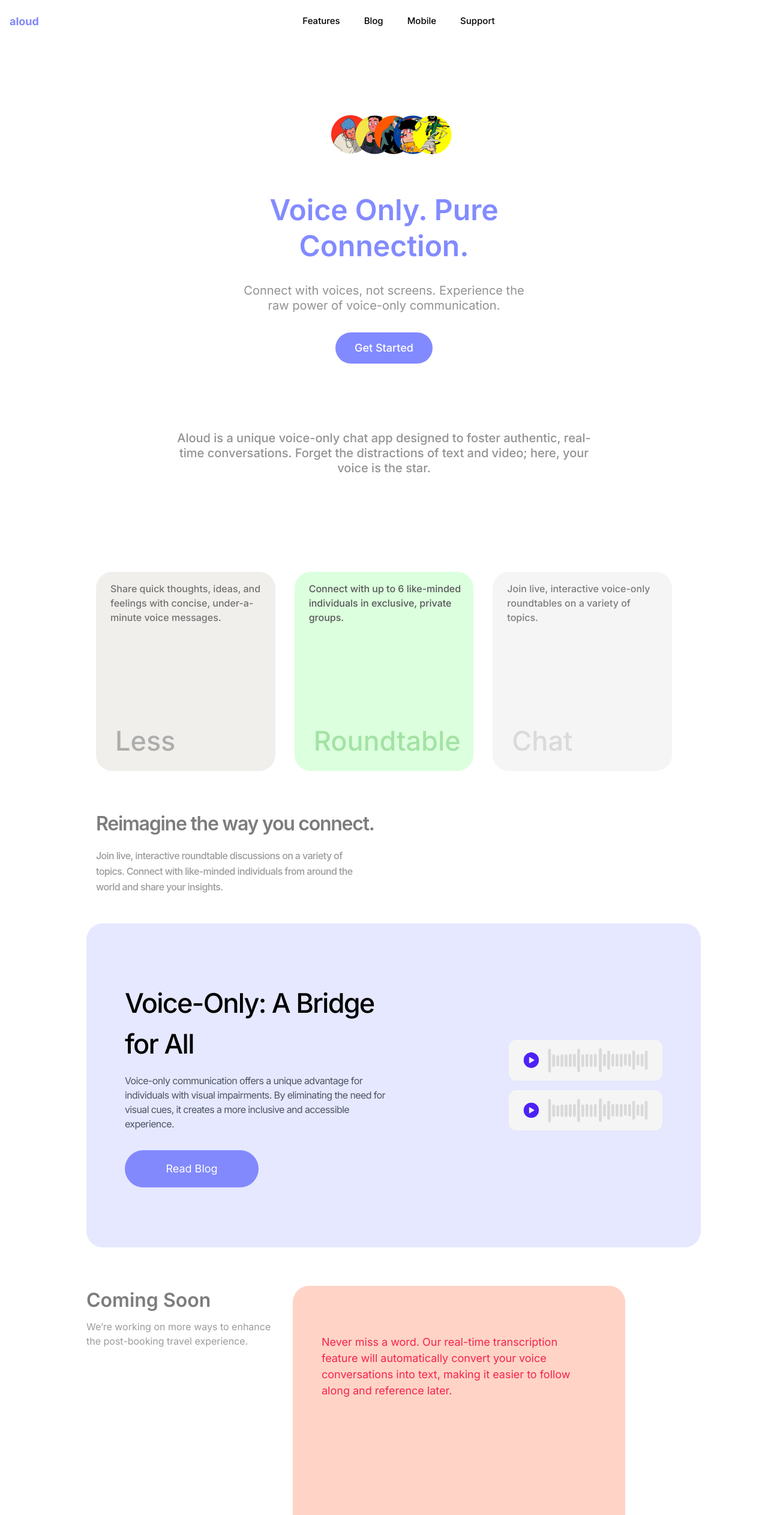
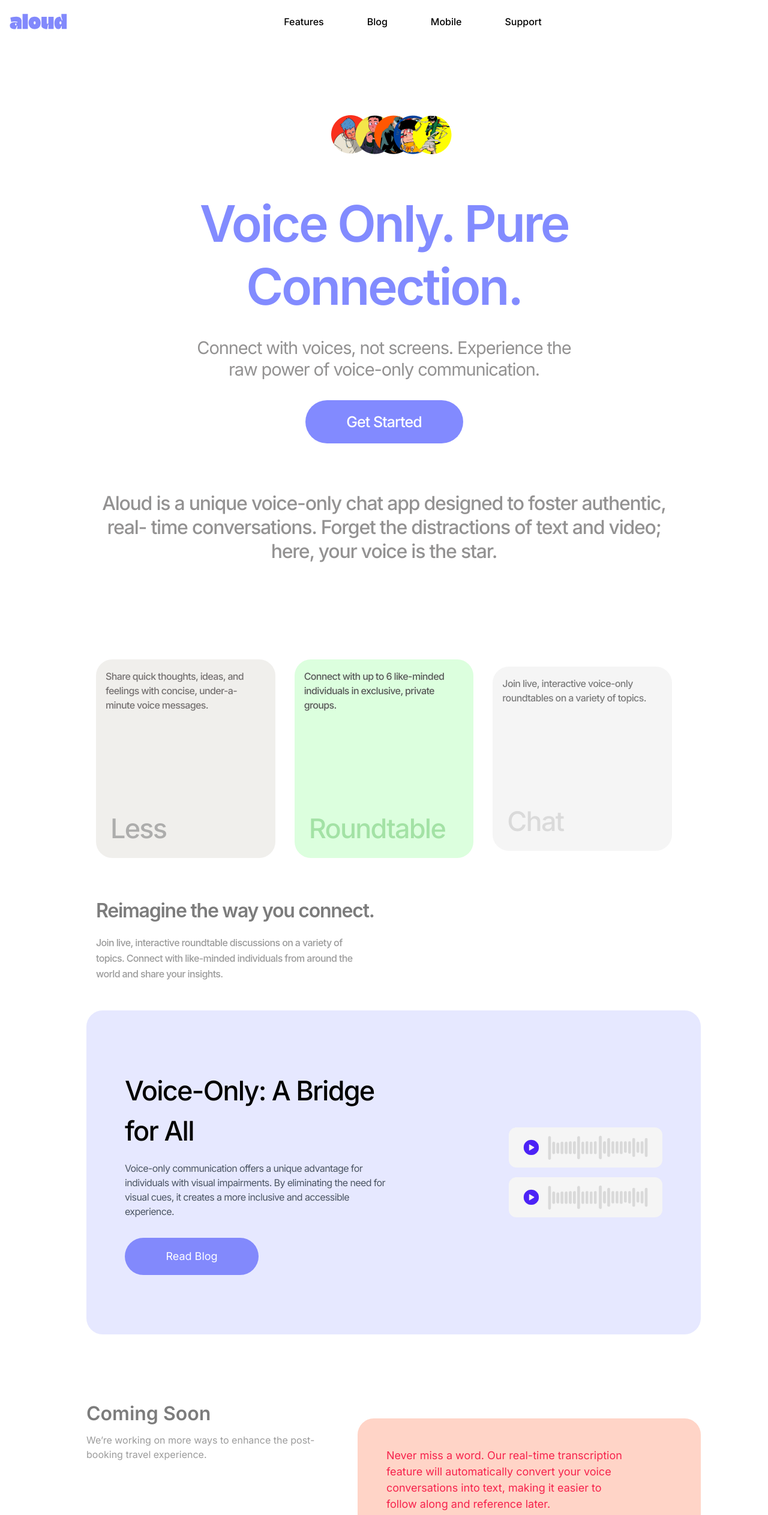
Before and after one commit to AloudHQ/aloud-landing, a React (Create React App) app: page / in a window 1280 px wide. Shown: the top 2525 px of the page at 60% size. Built offline with nearby package versions, Linux system fonts and the light colour scheme.

Commit message:
refixing for mobile view, animation to added soon

```diff
--- a/src/App.js
+++ b/src/App.js
@@ -1,15 +1,14 @@
 import "./index.css"
 import Body from './landing/Body';
 import Navbar from './components/Navbar';
+import Footer from "./components/Footer";
 
 function App() {
   return (
     <div className="">
   <Navbar/>
-  <main>
   <Body/>
-  </main>
-
+  <Footer />
     </div>
   );
 }
--- a/src/components/FeatureCard.js
+++ b/src/components/FeatureCard.js
@@ -1,10 +1,10 @@
 import React from "react";
 
-const FeatureCard = () =>{
-     return(
+const FeatureCard = () => {
+  return (
     <>
       {/* Feature Cards Section */}
-        <div className="flex space-x-8 p-4 justify-center items-stretch mt-36 font-inter font-medium">
+      <div className="flex flex-col md:flex-row md:space-x-8 space-y-8 md:space-y-0 p-4 justify-center items-center mt-36 font-inter font-medium">
         {[
           {
             bgColor: '#E8E6E2A3',
@@ -31,17 +31,15 @@ const FeatureCard = () =>{
           <div
             key={index}
             style={{ backgroundColor: item.bgColor, color: item.textColor }}
-              className="rounded-[27px] p-4 pl-6 w-1/2 flex flex-col justify-between"
+            className="rounded-[27px] -tracking-3 p-4 w-full max-w-md flex flex-col justify-between"
           >
             <p>{item.text}</p>
-              <p style={{ color: item.titleColor }} className="mt-40 text-[45px] pl-2">{item.title}</p>
+            <p style={{ color: item.titleColor }} className="mt-40 text-[45px] pl-2 -tracking-3">{item.title}</p>
           </div>
         ))}
       </div>
+    </>
+  );
+};
 
-
-        </>
-     )
-}
-
-export default FeatureCard
+export default FeatureCard;
--- a/src/components/Footer.js
+++ b/src/components/Footer.js
@@ -0,0 +1,62 @@
+import React from "react";
+import Aloud from "../assets/aloud.svg";
+
+export default function Footer() {
+  return (
+    <footer className="font-inter pt-12 pb-4 text-gray-700">
+      <div className="max-w-screen-lg mx-auto px-4 md:px-0">
+        <div className="flex justify-between items-start md:items-center mb-8">
+          {/* Logo */}
+          <div className="flex-shrink-0">
+            <img src={Aloud} alt="Aloud Logo" className="w-24" />
+          </div>
+
+          {/* Links Section */}
+          <div className="flex gap-32 text-left">
+            <div>
+              <h4 className="pb-6 text-[#9B9B9B] text-[22px] font-medium">Company</h4>
+              <ul className="space-y-2">
+                <li><a href="#" className="text-[#585656] hover:text-black">About us</a></li>
+                <li><a href="#" className="text-[#585656] hover:text-black">Careers</a></li>
+                <li><a href="#" className="text-[#585656] hover:text-black">Press</a></li>
+              </ul>
+            </div>
+
+            <div>
+              <h4 className="pb-6 text-[#9B9B9B] text-[22px] font-medium">Resources</h4>
+              <ul className="space-y-2">
+                <li><a href="#" className="text-[#585656] hover:text-black">Blog</a></li>
+                <li><a href="#" className="text-[#585656] hover:text-black">Help Center</a></li>
+              </ul>
+            </div>
+
+            <div>
+              <h4 className="pb-6 text-[#9B9B9B] text-[22px] font-medium">Legal</h4>
+              <ul className="space-y-2">
+                <li><a href="#" className="text-[#585656] hover:text-black">Privacy Policy</a></li>
+                <li><a href="#" className="text-[#585656] hover:text-black">Regulations</a></li>
+                <li><a href="#" className="text-[#585656] hover:text-black">Cookie Policy</a></li>
+              </ul>
+            </div>
+          </div>
+        </div>
+      </div>
+
+      {/* Full-width Divider hidden on mobile */}
+      <hr className="border-gray-300 my-4 w-full hidden md:block" />
+
+      {/* Bottom Footer Section */}
+      <div className="max-w-screen-lg mx-auto px-4 md:px-0">
+        <div className="flex flex-col md:flex-row justify-between items-start md:items-center text-sm">
+          {/* Copyright */}
+          <p className="text-[#A4A4A4] mb-4 md:mb-0">© Aloud Inc 2024</p>
+
+          {/* Description */}
+          <p className="text-[#A4A4A4] text-[13px] text-left max-w-lg leading-tight">
+            Aloud, a technology service provider registered in Nigeria (Company No. 14369984), is dedicated to revolutionizing the way you connect. Our platform empowers you to engage in real-time, voice-only conversations, fostering authentic and immersive experiences.
+          </p>
+        </div>
+      </div>
+    </footer>
+  );
+}
--- a/src/components/GridSection.js
+++ b/src/components/GridSection.js
@@ -2,9 +2,10 @@ import React from "react";
 
 export default function GridSection() {
   return (
-    <div>
-      <div className="md:flex gap-5 font-inter md:items-start mt-16 mb-8">
-        <div className="md:w-1/3 mb-8 md:mb-0">
+    <div className="flex gap-6 w-[1024px] mx-auto px-4 md:px-0">
+      <div className="w-full flex font-inter mt-16 mb-8">
+        {/* "Coming Soon" section */}
+        <div className="w-1/2 pr-8">
           <h2 className="text-[#7C7C7C] text-[32px] font-semibold mb-2">
             Coming Soon
           </h2>
@@ -14,31 +15,32 @@ export default function GridSection() {
           </p>
         </div>
 
-        <div className="md:w-2/3 flex flex-col space-y-6">
-          <div className="bg-[#FFD4C7] rounded-[27px] px-12 pt-20 pb-6 w-[554px] h-[430px] flex flex-col justify-between">
-            <p className="text-[#F6224C] text-[18px]">
+        {/* Cards Section */}
+        <div className="w-[654px]  grid grid-cols-1 gap-6 mt-8">
+          <div className="bg-[#FFD4C7] rounded-[27px] p-12 h-[430px] flex flex-col justify-between">
+            <p className="text-[#F6224C] w-10/12 text-[18px]">
               Never miss a word. Our real-time transcription feature will
               automatically convert your voice conversations into text, making
               it easier to follow along and reference later.
             </p>
-            <h3 className="text-[#FC5D5D] text-[42px] font-medium text-lg mt-4">
+            <h3 className="text-[#FC5D5D] text-[42px] font-medium mt-4">
               Real-time Transcription
             </h3>
           </div>
 
-          <div className="bg-[#FFE7A1] rounded-[27px] px-12 pt-20 pb-6 w-[554px] h-[430px] flex flex-col justify-between ">
-            <p className="text-[#FF3D00] text-[18px] mb-4">
+          <div className="bg-[#FFE7A1] rounded-[27px] p-12 h-[430px] flex flex-col justify-between">
+            <p className="text-[#FF3D00]  w-10/12 text-[18px]">
               Engage your audience and gather real-time feedback with our
               interactive voting feature. Cast your vote and see the results
               instantly.
             </p>
-            <h3 className="text-[#FF3D00] text-[42px] font-medium text-lg mt-4">
+            <h3 className="text-[#FF3D00] text-[42px] font-medium mt-4">
               Interactive Voting
             </h3>
           </div>
 
-          <div className="bg-[#B6FFBC] rounded-[27px] px-12 pt-20 pb-6 w-[554px] h-[430px] flex flex-col justify-between ">
-            <p className="text-[#158B1F] text-[18px] mb-4">
+          <div className="bg-[#B6FFBC] rounded-[27px] p-12 h-[430px] flex flex-col justify-between">
+            <p className="text-[#158B1F]  w-10/12 text-[18px]">
               Have fun and connect with others through a variety of voice-based
               games. Test your knowledge, skills, and creativity in a unique and
               interactive way.
--- a/src/components/NavList.js
+++ b/src/components/NavList.js
@@ -8,7 +8,7 @@ const NavList = () => {
     ];
 
     return (
-      <ul className="flex flex-col z-10 text-[15px] p-4 md:p-0 mt-4 font-medium md:space-x-4 rtl:space-x-reverse md:flex-row md:mt-0 md:border-0">
+      <ul className="font-inter flex flex-col gap-8 z-10 text-[16px] p-4 md:p-0 mt-4 font-medium md:space-x-4 rtl:space-x-reverse md:flex-row md:mt-0 md:border-0">
         {navItems.map((item, index) => (
           <li key={index}>
             <a
--- a/src/components/Navbar.js
+++ b/src/components/Navbar.js
@@ -1,5 +1,6 @@
 import { useState } from "react";
 import NavList from "./NavList"
+import Aloud from "../assets/aloud.svg"
 
 function Navbar() {
   const [isNavOpen, setIsNavOpen] = useState(false);
@@ -16,9 +17,9 @@ function Navbar() {
             href="/"
             className="flex items-center space-x-3 rtl:space-x-reverse"
           >
-            <span className="self-center text-[18px] font-bold whitespace-nowrap text-customPurpleLight">
-              aloud
-            </span>
+           <div className="mb-8 md:mb-0">
+            <img src={Aloud} alt="Aloud Logo" className="w-24" />
+          </div>
           </a>
 
           <div className="flex md:order-2 space-x-3 md:space-x-0 rtl:space-x-reverse">
--- a/src/landing/Body.js
+++ b/src/landing/Body.js
@@ -23,26 +23,26 @@ const Body = () => {
 
         <div className="flex font-inter flex-col items-center mt-24 space-y-8">
           {/* Main Heading */}
-          <p className="text-5xl text-customTransparentBlue font-inter font-semibold text-center leading-tight">
+          <p className="text-[32px] text-customTransparentBlue -tracking-3 font-inter font-semibold text-center leading-tight md:text-[84px] ">
             Voice Only. Pure <br /> Connection.
           </p>
 
-          <p className="text-xl text-customGray text-center leading-tight font-inter font-normal">
+          <p className="text-[10px] text-customGray -tracking-3 text-center leading-tight font-inter font-normal md:text-[29px]">
             Connect with voices, not screens. Experience the <br />
             raw power of voice-only communication.
           </p>
 
-          <button className="px-8 py-3 text-lg font-inter font-medium text-customWhite bg-customTransparentBlue rounded-[36px] hover:bg-customGray">
+          <button className="w-[97.63px] h-[37px] -tracking-3 px-8 py-3 text-lg font-inter font-medium text-customWhite bg-customTransparentBlue rounded-[36px] hover:bg-customGray md:text-[25px] md:w-[263px] h-[72px]">
             Get Started
           </button>
         </div>
 
-        <div className="mt-28">
-          <p className="text-xl text-customGray text-center tracking-[-3%] leading-tight font-inter font-medium">
+        <div className="mt-28 md:mt-20">
+          <p className="text-[17px] -tracking-3 text-customGray text-center  leading-tight font-inter font-medium md:text-[32px]">
             Aloud is a unique voice-only chat app designed to foster authentic,
-            real- <br />
+            real-
             time conversations. Forget the distractions of text and video; here,
-            your <br />
+            your
             voice is the star.
           </p>
         </div>
```
Also changed, not shown: src/assets/aloud.svg (added). Lines whose indentation alone changed are shown as unchanged.
